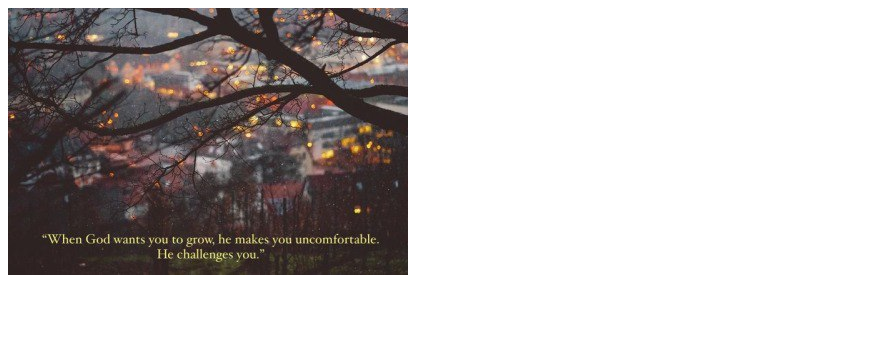
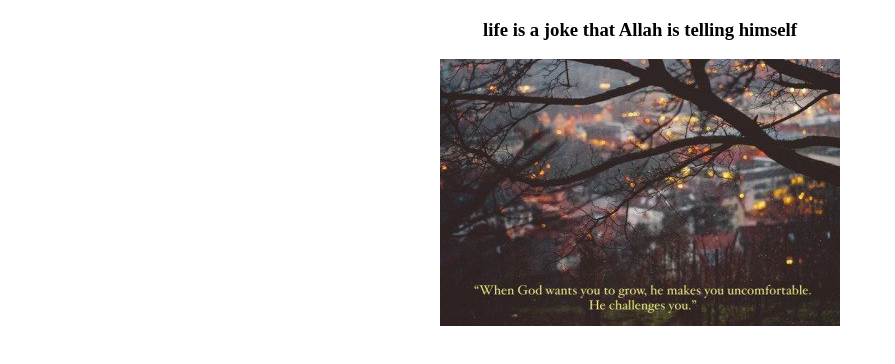
Before and after one commit to gitzgh/crst, a plain HTML site: page s/index.html in a window 1280 px wide. Shown: the whole page, without its empty margins (0-895 px from the left). Drawn offline with Linux system fonts and the light colour scheme.

Commit message:
center text and img

```diff
--- a/s/index.html
+++ b/s/index.html
@@ -4,6 +4,7 @@
 	<title>life is a joke that Allah is telling himself</title>
 </head>
 <body>
-<img src="img/33.jpg" alt="Hello Challenges!"/>
+<h3 align="center">life is a joke that Allah is telling himself</h3>
+<div align="center"><img src="img/33.jpg" alt="Hello Challenges!"/></div>
 </body>
 </html>
```
